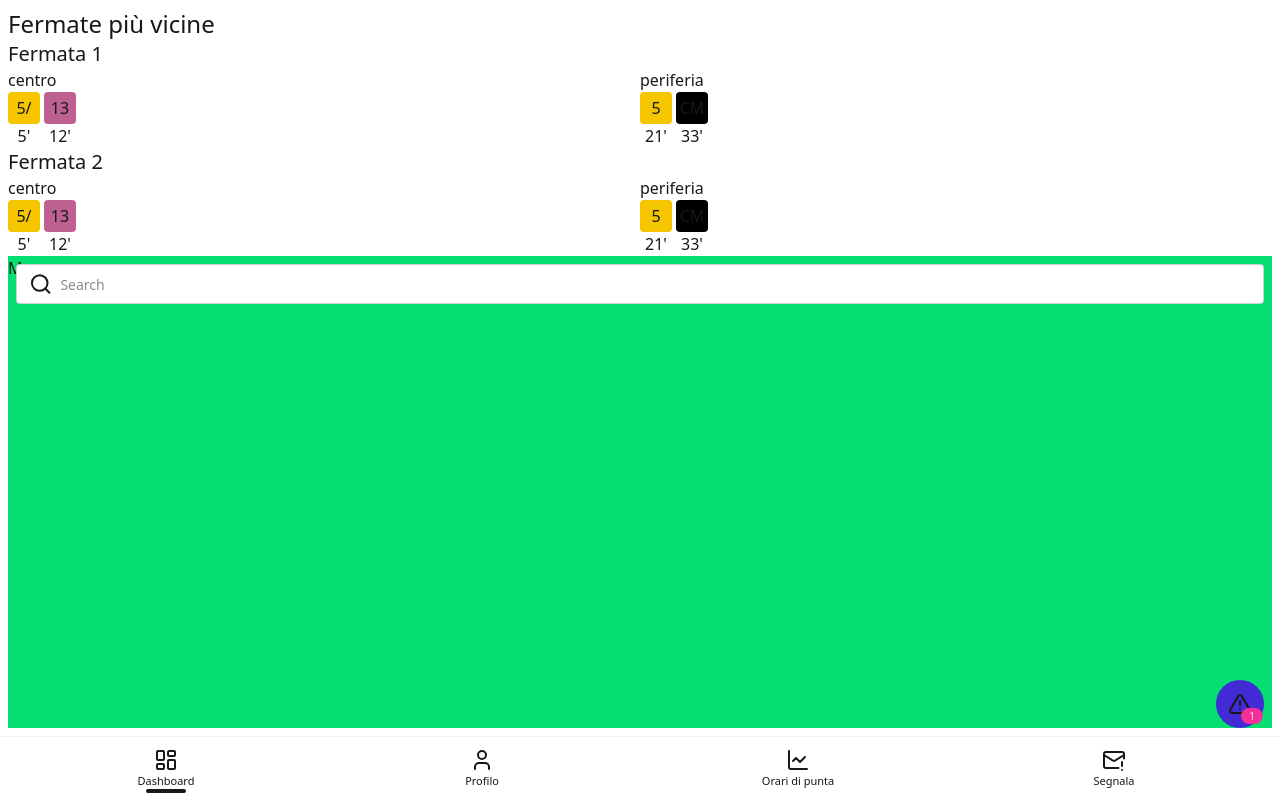
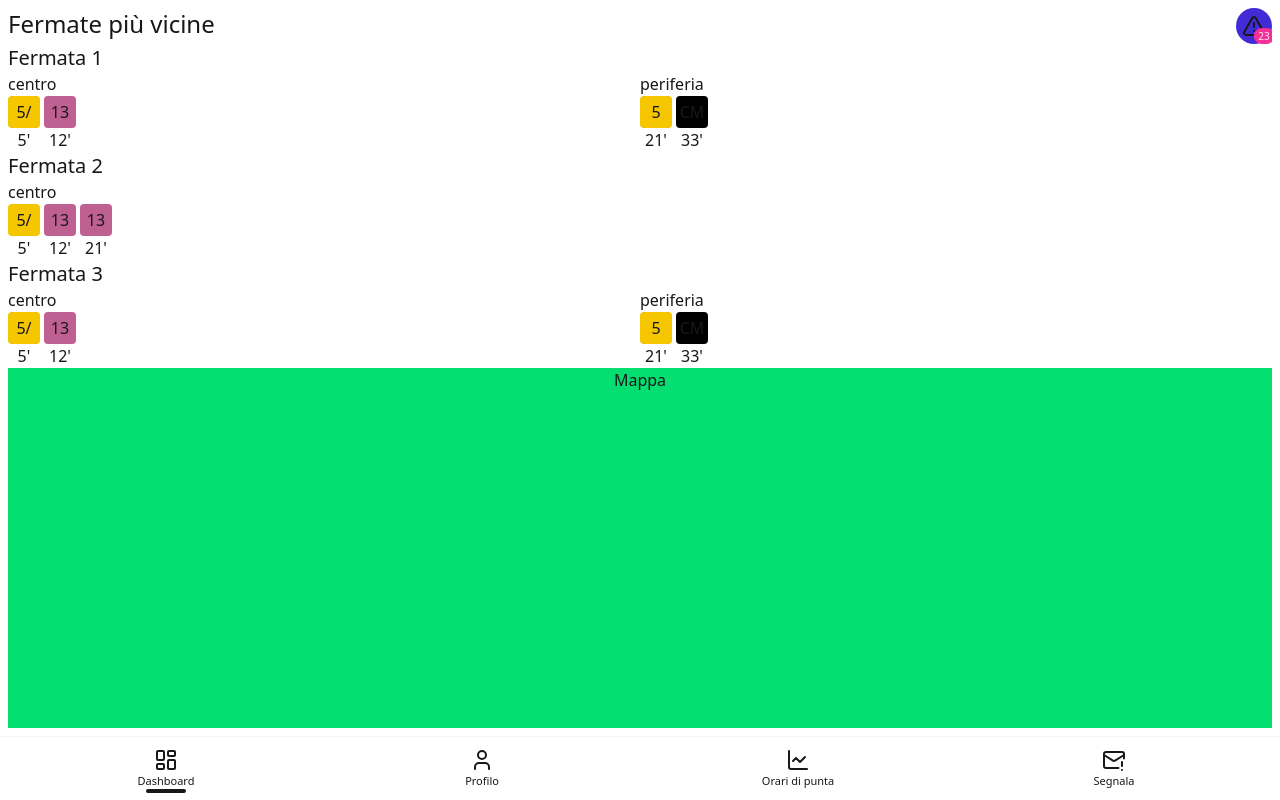
Before and after one commit to LucaDonatellis/ChronoBus, a SvelteKit app: page /dashboard in a window 1280 px wide. Built offline with nearby package versions, Linux system fonts and the light colour scheme.

Commit message:
feat: map expansion

```diff
--- a/src/routes/+layout.svelte
+++ b/src/routes/+layout.svelte
@@ -1,37 +1,30 @@
 <script>
 	import '../app.css';
-	import { TriangleAlert,LayoutDashboard,User,ChartLine,MailWarning } from '@lucide/svelte';
-	import { page } from '$app/stores';
+	import { TriangleAlert, LayoutDashboard, User, ChartLine, MailWarning } from '@lucide/svelte';
+	import { page } from '$app/state';
 
 	let { children } = $props();
 </script>
-	<div class="p-2 " style="height: calc(100vh - 4rem)">
 
+<div class="" style="height: calc(100vh - 4rem)">
 	{@render children()}
 </div>
-	<div class="fixed bottom-18 right-4 bg-primary rounded-full w-12 h-12 flex items-center justify-center">
-
-		<div class="indicator ">
-			<span class="indicator-item indicator-bottom badge badge-secondary badge-xs">1</span>
-			<TriangleAlert/>
-		</div>
-	</div>
 <div class="dock dock-md">
-  <a class:dock-active={$page.url.pathname === '/dashboard'} href="/dashboard">
+	<a class:dock-active={page.url.pathname === '/dashboard'} href="/dashboard">
 		<LayoutDashboard />
 		<span class="dock-label">Dashboard</span>
 	</a>
 
-  <a class:dock-active={$page.url.pathname === '/profile'} href="/profile">
+	<a class:dock-active={page.url.pathname === '/profile'} href="/profile">
 		<User />
 		<span class="dock-label">Profilo</span>
 	</a>
 
-  <a class:dock-active={$page.url.pathname === '/rush-hours'} href="/rush-hours">
+	<a class:dock-active={page.url.pathname === '/rush-hours'} href="/rush-hours">
 		<ChartLine />
 		<span class="dock-label">Orari di punta</span>
 	</a>
-  <a class:dock-active={$page.url.pathname === '/report'} href="/report">
+	<a class:dock-active={page.url.pathname === '/report'} href="/report">
 		<MailWarning />
 		<span class="dock-label">Segnala</span>
 	</a>
--- a/src/routes/dashboard/+page.svelte
+++ b/src/routes/dashboard/+page.svelte
@@ -1,5 +1,8 @@
 <script>
 	import Map from './Map.svelte';
+	import { TriangleAlert } from '@lucide/svelte';
+
+	let mapOpen = $state(false);
 
 	const fermate = [
 		{
@@ -28,6 +31,19 @@
 					nome: 'centro',
 					autobus: [
 						{ linea: '5/', color: 'f5c500', time: 5 },
+						{ linea: '13', color: 'BF6092', time: 12 },
+						{ linea: '13', color: 'BF6092', time: 21 }
+					]
+				}
+			]
+		},
+		{
+			name: 'Fermata 3',
+			arrivi: [
+				{
+					nome: 'centro',
+					autobus: [
+						{ linea: '5/', color: 'f5c500', time: 5 },
 						{ linea: '13', color: 'BF6092', time: 12 }
 					]
 				},
@@ -41,11 +57,31 @@
 			]
 		}
 	];
+	$effect(() => {
+        const element = document.querySelector('#asd');
+        if(mapOpen){
+
+            element.style.height = `${element.scrollHeight}px`;
+            setTimeout(() => {
+                element.style.height = '0';
+            }, 0);
+        }else{
+element.style.height = `${element.scrollHeight}px`;
+        }
+	});
 </script>
 
-<div class="flex flex-col h-full">
-	<div class="">
-		<h2 class=" text-2xl">Fermate più vicine</h2>
+<div class="flex h-full flex-col {mapOpen ? '' : 'p-2'}">
+	<div class="transition-all" id="asd">
+		<div class="flex justify-between overflow-hidden">
+			<h2 class=" text-2xl">Fermate più vicine</h2>
+			<div class="bg-primary flex h-9 w-9 items-center justify-center rounded-full">
+				<div class="indicator">
+					<span class="indicator-item indicator-bottom badge badge-secondary badge-xs px-1 m-0.5">23</span>
+					<TriangleAlert />
+				</div>
+			</div>
+		</div>
 		{#each fermate as fermata}
 			<div class="">
 				<h3 class="text-xl">{fermata.name}</h3>
@@ -72,5 +108,5 @@
 			</div>
 		{/each}
 	</div>
-	<Map searchBar={1} />
+	<Map bind:mapOpen />
 </div>
--- a/src/routes/dashboard/Map.svelte
+++ b/src/routes/dashboard/Map.svelte
@@ -1,15 +1,18 @@
 <script>
     import { Search } from '@lucide/svelte';
 
-    let { searchBar } = $props();
+    let { mapOpen = $bindable() } = $props();
 </script>
-<div class="relative h-max flex-grow">
 
-    <div class="absolute w-full p-2" hidden={!searchBar}>
-        <label class="input w-full">
+<button class="relative h-max flex-grow transition-all z-2" onclick={() => {mapOpen = !mapOpen}} aria-expanded={mapOpen} aria-label="Expand map" >
+
+    <div class="absolute w-full p-2" hidden={!mapOpen}>
+        <label class="input w-full rounded-full">
             <Search/>
-            <input type="search" required placeholder="Search" class="w-full rounded-b-fulll "/>
+            <input type="search" required placeholder="Cerca" class="w-full"/>
+
         </label>
+
     </div>
     <div class="bg-green-400 w-full h-full block">Mappa</div>
-</div>
+</button>
```
Lines whose indentation alone changed are shown as unchanged.
